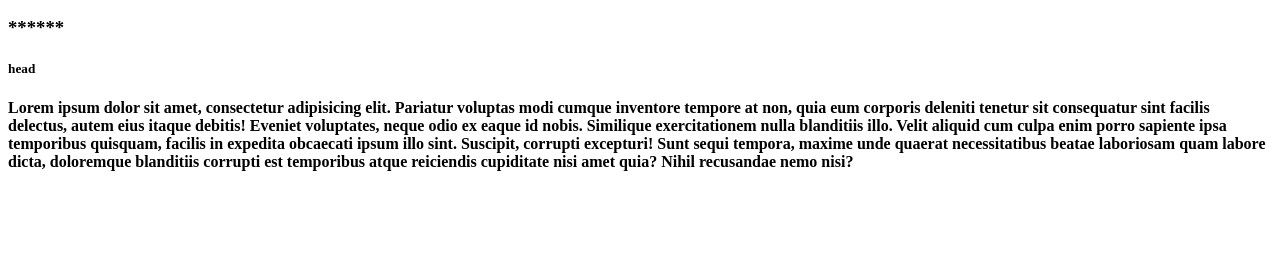
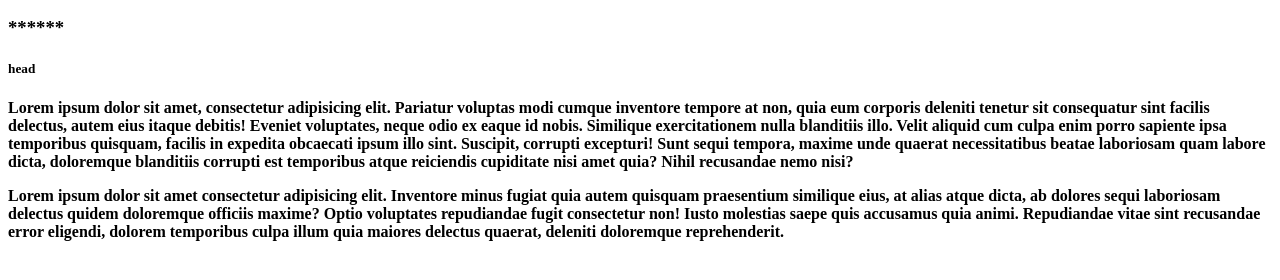
Before and after one commit to damnitram/html, a plain HTML site: page index.html in a window 1280 px wide. Shown: the part 110-390 px from the top of the page. Drawn offline with Linux system fonts and the light colour scheme.

Commit message:
test commit

```diff
--- a/index.html
+++ b/index.html
@@ -22,5 +22,14 @@
     laboriosam quam labore dicta, doloremque blanditiis corrupti est temporibus
     atque reiciendis cupiditate nisi amet quia? Nihil recusandae nemo nisi?
   </p>
+  <p>
+    Lorem ipsum dolor sit amet consectetur adipisicing elit. Inventore minus
+    fugiat quia autem quisquam praesentium similique eius, at alias atque dicta,
+    ab dolores sequi laboriosam delectus quidem doloremque officiis maxime?
+    Optio voluptates repudiandae fugit consectetur non! Iusto molestias saepe
+    quis accusamus quia animi. Repudiandae vitae sint recusandae error eligendi,
+    dolorem temporibus culpa illum quia maiores delectus quaerat, deleniti
+    doloremque reprehenderit.
+  </p>
   <body></body>
 </html>
```
